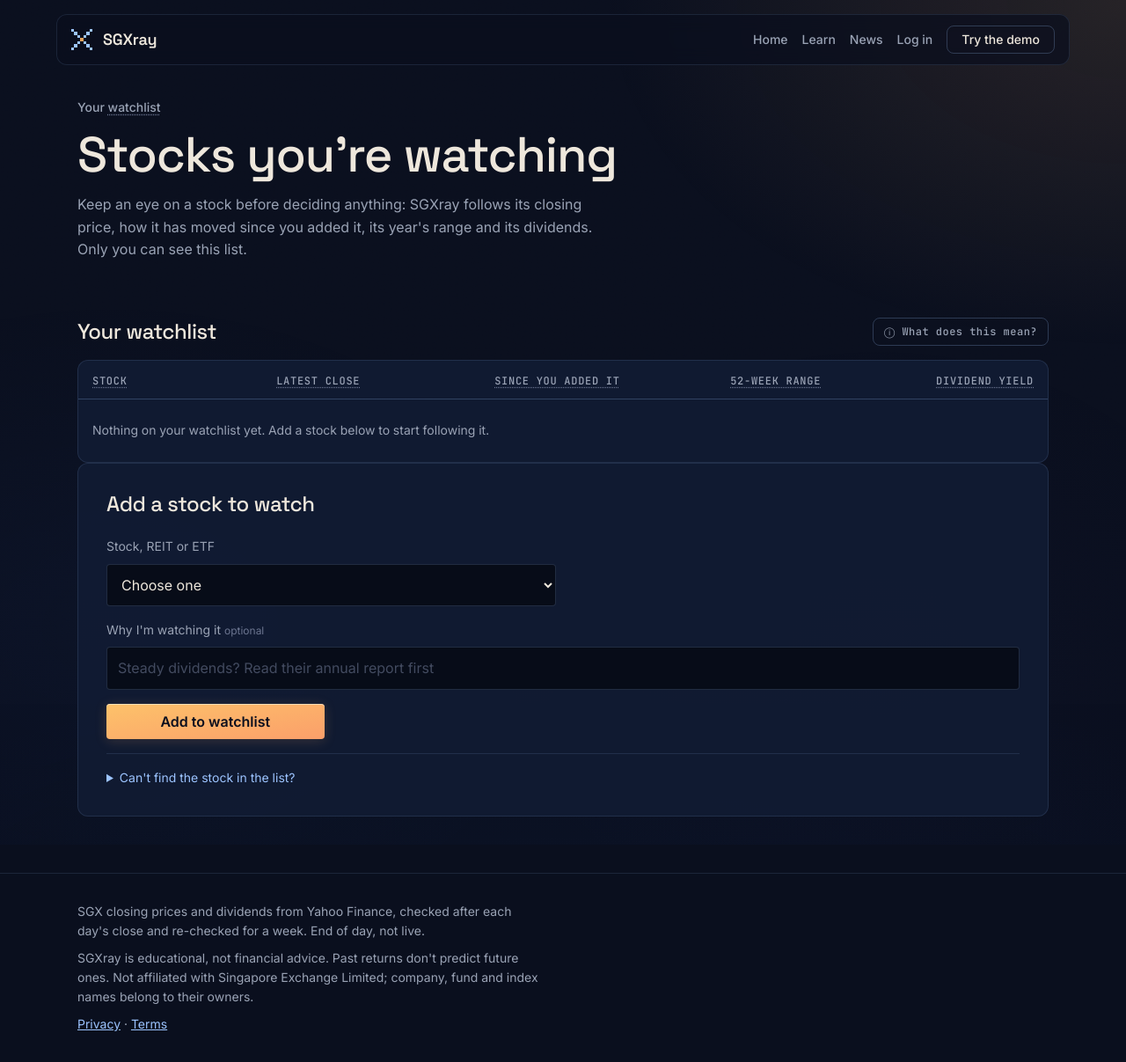
After one commit to DanielLimJunWei/SGXray, a Flask app: template templates/watchlist.html in a window 1280 px wide. The commit adds this page. Shown: the whole page at 88% size. Run offline with Flask 3, Linux system fonts and the light colour scheme; the template is opened without the code that fills it, so the values that code supplies are empty; some libraries are stand-ins or nearby versions.

Commit message:
Add a watchlist: follow stocks before buying, with the move since you added them, the 52-week range and dividend yield

```diff
--- a/app.py
+++ b/app.py
@@ -436,13 +436,73 @@ def create_app(db_path=None):
         db.log_security_event(conn, "plan_deleted", uid, request.remote_addr)
         return redirect(url_for("trades_page", plan_deleted=1) + "#plans")
 
+    # ---------- Watchlist (s14): stocks you're researching ----------
+    # Your own list only: the user id always comes from the session. A stock code in the address is checked against
+    # SGXray's list of stocks; anything else is a 404.
+
+    @app.get("/watchlist")
+    @login_required
+    def watchlist_page():
+        return _watchlist_page(get_db(), g.user["id"])
+
+    @app.post("/watchlist")
+    @login_required
+    def watch_stock():
+        conn, uid = get_db(), g.user["id"]
+        ticker = request.form.get("ticker", "")[:16]
+        note = trades.clean_note(request.form.get("note", ""))
+        if ticker not in {r["ticker"] for r in db.get_instruments(conn)}:
+            return _watchlist_page(conn, uid, problem="Choose a stock, REIT or ETF from the list."), 422
+        if len(note) > trades.NOTE_MAX:
+            return _watchlist_page(conn, uid, problem="That note is longer than 280 characters. Shorten it a little.",
+                                   values={"ticker": ticker, "note": note}), 422
+        if len(db.get_watchlist(conn, uid)) >= db.WATCH_MAX:
+            return _watchlist_page(conn, uid, problem=f"Your watchlist is full ({db.WATCH_MAX} stocks). Remove one "
+                                   "you've finished researching first."), 422
+        if not db.watch(conn, uid, ticker, sgtime.today().isoformat(), note):
+            return redirect(url_for("watchlist_page", already=ticker))
+        # Its year of prices and dividends now, so the page is complete straight away. Only the missing days are
+        # fetched (often none), and only from Yahoo, for a stock already in SGXray's list.
+        current_app.config["MARKET_DOWNLOAD"](conn, [ticker])
+        return redirect(url_for("watchlist_page", watched=ticker))
+
+    @app.post("/watchlist/<ticker>/remove")
+    @login_required
+    def unwatch_stock(ticker):
+        db.unwatch(get_db(), g.user["id"], ticker[:16]) or abort(404)
+        return redirect(url_for("watchlist_page", removed=ticker[:16]))
+
+    @app.post("/watchlist/<ticker>/note")
+    @login_required
+    def watch_note(ticker):
+        note = trades.clean_note(request.form.get("note", ""))
+        if len(note) > trades.NOTE_MAX:
+            return redirect(url_for("watchlist_page", note="long"))
+        db.set_watch_note(get_db(), g.user["id"], ticker[:16], note) or abort(404)
+        return redirect(url_for("watchlist_page", note="saved" if note else "cleared"))
+
+    def _watchlist_page(conn, uid, problem=None, values=None, lookup_error=None, lookup_code=None):
+        import watchlist
+        rows = watchlist.rows(conn, uid)
+        names = {r["ticker"]: r["name"] for r in db.get_instruments(conn)}
+        flash_ticker = request.args.get("watched") or request.args.get("already") or request.args.get("removed")
+        watched = {r["ticker"] for r in rows}
+        return render_template("watchlist.html", rows=rows, ex=watchlist.explain(rows), problem=problem,
+                               values=values or {"ticker": request.args.get("added", "")},
+                               tickers=[t for t in db.get_instruments(conn) if t["ticker"] not in watched],
+                               flash=next((k for k in ("watched", "already", "removed") if request.args.get(k)), None),
+                               flash_name=names.get(flash_ticker, flash_ticker), note_flash=request.args.get("note"),
+                               added=request.args.get("added"), full=len(rows) >= db.WATCH_MAX,
+                               lookup_error=lookup_error, lookup_code=lookup_code, watch_max=db.WATCH_MAX)
+
     @app.post("/trades/lookup")
     @login_required
     def lookup_ticker():
         """Adds any SGX stock, REIT or ETF to the picker, after checking it on Yahoo (w309)."""
         conn, uid = get_db(), g.user["id"]
         typed = request.form.get("code", "")[:16]
-        back = "practice_trades" if request.form.get("then") == "practice" else "trades_page"   # only these two
+        back = {"practice": "practice_trades", "watchlist": "watchlist_page"}.get(request.form.get("then"),
+                                                                                  "trades_page")   # only these three
         ticker = lookup.normalise(typed)
         if ticker is None:
             return _lookup_failed(conn, uid, typed, "An SGX code is up to 6 letters and numbers, like C6L or D05.")
@@ -465,6 +525,8 @@ def create_app(db_path=None):
         return redirect(url_for(back, added=ticker))
 
     def _lookup_failed(conn, uid, typed, message, status=422):
+        if request.form.get("then") == "watchlist":
+            return _watchlist_page(conn, uid, lookup_error=message, lookup_code=typed), status
         if request.form.get("then") == "practice":
             return _practice_trades_page(conn, _twin(), {"side": "BUY"}, None, lookup_error=message,
                                          lookup_code=typed), status
@@ -1066,7 +1128,7 @@ def _load_user_and_check_csrf():
 # Saved changes counted against ratelimit.CHANGES_PER_HOUR (logins, sign-ups and lookups have their own limits).
 CHANGE_ENDPOINTS = {"trades_page", "add_existing", "edit_trade", "delete_trade", "add_plan", "stop_plan", "delete_plan",
                     "trade_note", "practice_note", "practice_trades", "practice_undo", "practice_fees", "practice_reset",
-                    "lesson_done"}
+                    "lesson_done", "watch_stock", "unwatch_stock", "watch_note"}
 
 
 def _rate_limit():
--- a/src/move_to_postgres.py
+++ b/src/move_to_postgres.py
@@ -22,7 +22,7 @@ import lessons
 from updater import JOB_SQL
 
 SHARED = ["instruments", "prices", "dividends", "corporate_actions", "announced_dividends", "news", "news_tickers"]
-ACCOUNTS = ["users", "plans", "trades", "lesson_reads"]          # in this order: each points at the one before
+ACCOUNTS = ["users", "plans", "trades", "lesson_reads", "watchlist"]   # in this order: each points at the one before
 NEVER = {"sessions", "login_attempts", "password_resets", "security_log", "jobs"}
 
 
@@ -43,6 +43,9 @@ def copy(src_path, accounts=False):
     with dst:                                                       # all of it, or none of it
         for table in SHARED + ACCOUNTS:
             cols = sorted(db.columns(dst, table) & {r["name"] for r in src.execute(f"PRAGMA table_info({table})")})
+            if not cols:                                            # an older file without this table: nothing to copy
+                counts[table] = 0
+                continue
             sql = f"SELECT {', '.join(cols)} FROM {table}"
             args = ()
             if table in ACCOUNTS and users is not None:             # shared data only: just the demo's rows
--- a/src/updater.py
+++ b/src/updater.py
@@ -158,7 +158,9 @@ def download_all(conn):
     seed_instruments(conn)
     import news
     # Companies in the last week's headlines too, so Market today can show how they moved.
-    tickers = sorted(set(db.get_traded_tickers(conn)) | {market.BENCHMARK} | set(news.recent_tickers(conn)))
+    # And every watched stock (s14), so the watchlist shows the latest close too.
+    tickers = sorted(set(db.get_traded_tickers(conn)) | {market.BENCHMARK} | set(news.recent_tickers(conn))
+                     | set(db.watched_tickers(conn)))
     actions = market.update_actions(conn, tickers)          # splits first: prices are un-adjusted with them
     prices = market.update_prices(conn, tickers)
     results = actions + prices + market.update_dividends(conn, tickers)
--- a/static/css/site.css
+++ b/static/css/site.css
@@ -1053,3 +1053,25 @@ details[open]::details-content { block-size: auto; }
 .div-cal-none { font-size: var(--text-sm); color: var(--color-text-faint); }
 @media (max-width: 900px) { .div-cal { grid-template-columns: repeat(3, minmax(0, 1fr)); } }
 @media (max-width: 560px) { .div-cal { grid-template-columns: repeat(2, minmax(0, 1fr)); } }
+
+/* Watchlist (s14): the same 52-week bar as the dashboard, on its own line in a table cell; your note under the name. */
+.watch-range { display: block; width: 8rem; margin: var(--space-2) 0 var(--space-2); }
+.watch .data td { vertical-align: top; }
+.watch .data td .sub { white-space: normal; max-width: 14rem; margin-left: auto; }   /* notes wrap, numbers don't */
+.watch .data td:first-child .sub { margin-left: 0; max-width: 22rem; }
+.watch .data td:first-child { white-space: normal; min-width: 16rem; }
+.watch-remove { display: inline-block; margin-left: var(--space-3); }
+.watch .note-edit { display: inline-block; }
+.watch-note { display: block; margin-top: var(--space-2); color: var(--color-text); font-size: var(--text-sm); max-width: 22rem; }
+/* Phones: each watched stock becomes a card, every number with its own label, instead of a table to scroll sideways. */
+@media (max-width: 560px) {
+  .watch .data thead { display: none; }
+  .watch .data, .watch .data tbody, .watch .data tr, .watch .data td { display: block; width: 100%; }
+  .watch .data tr { padding: var(--space-3) 0; border-bottom: 1px solid var(--color-line); }
+  .watch .data td { text-align: left; border: 0; padding: var(--space-1) var(--space-4); }
+  .watch .data td[data-label]::before { content: attr(data-label); display: block; font: 500 var(--text-xs)/1.4 var(--font-sans);
+    color: var(--color-text-faint); text-transform: none; }
+  .watch .data td .sub { margin-left: 0; max-width: none; }
+  .watch .data td:first-child { min-width: 0; }
+  .watch-range { width: 100%; max-width: 14rem; }
+}
--- a/templates/base.html
+++ b/templates/base.html
@@ -33,6 +33,7 @@
     {% if request.endpoint != "home" %}<a class="nav-link" href="{{ url_for('home') }}">Home</a>{% endif %}
     {% if current_user %}
     <a class="nav-link" href="{{ url_for('portfolio') }}">Your portfolio</a>
+    <a class="nav-link" href="{{ url_for('watchlist_page') }}">Watchlist</a>
     <a class="nav-link" href="{{ url_for('practice_page') }}">Practice</a>
     <a class="nav-link" href="{{ url_for('learn') }}">Learn</a>
     <a class="nav-link" href="{{ url_for('market_today') }}">News</a>
@@ -54,6 +55,7 @@
     <a href="{{ url_for('home') }}"{% if here == "home" %} aria-current="page"{% endif %}>Home</a>
     {% if current_user %}
     <a href="{{ url_for('portfolio') }}"{% if here in ("portfolio", "trades_page", "edit_trade", "delete_trade") %} aria-current="page"{% endif %}>Your portfolio</a>
+    <a href="{{ url_for('watchlist_page') }}"{% if here == "watchlist_page" %} aria-current="page"{% endif %}>Watchlist</a>
     <a href="{{ url_for('practice_page') }}"{% if here in ("practice_page", "practice_trades", "practice_reset") %} aria-current="page"{% endif %}>Practice</a>
     <a href="{{ url_for('learn') }}"{% if here in ("learn", "lesson", "ready") %} aria-current="page"{% endif %}>Learn</a>
     <a href="{{ url_for('market_today') }}"{% if here == "market_today" %} aria-current="page"{% endif %}>News</a>
--- a/templates/privacy.html
+++ b/templates/privacy.html
@@ -10,7 +10,7 @@
 {% block content %}
 <div class="page wrap legal">
   <header class="page-head">
-    <p class="eyebrow">Privacy notice · last changed 25 November 2026</p>
+    <p class="eyebrow">Privacy notice · last changed 26 November 2026</p>
     <h1>What SGXray keeps, and why</h1>
     <p class="muted">SGXray is a learning and portfolio-tracking site for people investing in Singapore. It keeps as
       little about you as it can, never sells it, and shows no ads. This page follows Singapore's Personal Data
@@ -23,6 +23,7 @@
       <div><dt>Your email address</dt><dd>To log you in, and to send a password-reset link if you ask for one. Nothing else: no newsletters, no marketing.</dd></div>
       <div><dt>Your password</dt><dd>Never the password itself: only a scrambled, salted version (a scrypt hash) that can check it but can't be turned back into it.</dd></div>
       <div><dt>Your trades, notes and monthly plans</dt><dd>What you type in, to work out your portfolio. Your practice portfolio is kept the same way, apart from your real one.</dd></div>
+      <div><dt>Your watchlist</dt><dd>The stocks you add, the day you added each and any note you write, so the watchlist can show how they've moved. Only you can see it.</dd></div>
       <div><dt>Lessons you've finished</dt><dd>Only which ones and when, so Learn can show your progress. Not how you answered anything.</dd></div>
       <div><dt>Security records</dt><dd>When you sign up, log in or out, change your password or your trades, with the network address it came from: kept 180 days, to spot and stop break-ins. Failed log-in counts are kept one day at most.</dd></div>
       <div><dt>A login cookie</dt><dd>One cookie, holding a random session number, so you stay logged in for up to 7 days. It's needed for the site to work. There are no tracking, analytics or advertising cookies.</dd></div>
--- /dev/null
+++ b/templates/watchlist.html
@@ -0,0 +1,137 @@
+{% extends "base.html" %}
+{% from "_explain.html" import explain_buttons %}
+{% from "_term.html" import term, term_popups %}
+{% block title %}Watchlist · SGXray{% endblock %}
+
+{#- The watchlist (s14): stocks you're researching. Facts to look at, never advice. Every cell is a number or a reason
+    in words (the page rule); an empty list says why in one full-width row. -#}
+{#- SGX prices: 3 decimals under $1 (penny stocks move in 0.1 cent steps), 2 from $1 up, as brokers show them. -#}
+{% macro price(x) %}{{ ("$%.3f" if x < 1 else "$%.2f")|format(x) }}{% endmacro %}
+{% block content %}
+<div class="page wrap watch">
+  <header class="page-head">
+    <p class="eyebrow">Your {{ term("watchlist", "watchlist") }}</p>
+    <h1>Stocks you're watching</h1>
+    <p class="muted">Keep an eye on a stock before deciding anything: SGXray follows its closing price, how it has moved
+      since you added it, its year's range and its dividends. Only you can see this list.</p>
+  </header>
+
+  {% if flash == "watched" %}<p class="form-ok" role="status">{{ flash_name }} is on your watchlist.</p>
+  {% elif flash == "already" %}<p class="form-note" role="status">{{ flash_name }} was already on your watchlist.</p>
+  {% elif flash == "removed" %}<p class="form-ok" role="status">{{ flash_name }} is off your watchlist.</p>{% endif %}
+  {% if note_flash == "saved" %}<p class="form-ok" role="status">Note saved.</p>
+  {% elif note_flash == "cleared" %}<p class="form-ok" role="status">Note removed.</p>
+  {% elif note_flash == "long" %}<p class="form-error" role="alert">That note is longer than 280 characters, so it wasn't saved. Shorten it a little and save again.</p>{% endif %}
+
+  <section class="block" aria-labelledby="watch-title">
+    <div class="section-head">
+      <h2 id="watch-title">Your watchlist</h2>
+      {{ explain_buttons(ex, "watch", "Your watchlist") }}
+    </div>
+    <div class="panel table-wrap">
+      <table class="data">
+        <thead>
+          <tr><th scope="col">{{ term("ticker", "Stock") }}</th><th scope="col">{{ term("closing-price", "Latest close") }}</th>
+              <th scope="col">{{ term("since-added", "Since you added it") }}</th><th scope="col">{{ term("week52", "52-week range") }}</th>
+              <th scope="col">{{ term("yield", "Dividend yield") }}</th></tr>
+        </thead>
+        <tbody>
+          {% for r in rows %}
+          <tr>
+            <td><b>{{ r.ticker }}</b><span class="sub">{{ r.name }}</span>
+              <span class="sub">added {{ r.added_on|longdate }} · {% if r.owned %}you own {{ "{:,}".format(r.owned) }} shares{% else %}{{ term("not-owned", "you don't own any") }}{% endif %}</span>
+              {% if r.note %}<span class="watch-note">{{ r.note }}</span>{% endif %}
+              <details class="note-edit">
+                <summary>{{ "Edit note" if r.note else "Add a note" }}</summary>
+                <form method="post" action="{{ url_for('watch_note', ticker=r.ticker) }}" class="note-form">
+                  <input type="hidden" name="csrf" value="{{ csrf_token() }}">
+                  <label class="visually-hidden" for="wnote-{{ loop.index }}">Why I'm watching {{ r.ticker }}</label>
+                  <input id="wnote-{{ loop.index }}" name="note" type="text" maxlength="280" autocomplete="off" value="{{ r.note }}" placeholder="Why I'm watching it, in a line">
+                  <button class="btn btn-ghost compact" type="submit">Save note</button>
+                  {% if r.note %}<span class="note-hint">Empty the box and save to remove the note.</span>{% endif %}
+                </form>
+              </details>
+              <form method="post" action="{{ url_for('unwatch_stock', ticker=r.ticker) }}" class="watch-remove">
+                <input type="hidden" name="csrf" value="{{ csrf_token() }}">
+                <button class="link-btn" type="submit" aria-label="Remove {{ r.ticker }} from your watchlist">Remove</button>
+              </form>
+            </td>
+            {% if r.close is none %}
+            <td data-label="Latest close">{{ term("no-price") }}</td>
+            {% else %}
+            <td data-label="Latest close">{{ price(r.close) }}<span class="sub">{{ r.close_date|longdate }}</span></td>
+            {% endif %}
+            {% if r.since is not none %}
+            <td data-label="Since you added it" class="{{ r.since|trend }}">{{ r.since|pct }}<span class="sub">from {{ r.since_from|longdate }}</span></td>
+            {% else %}
+            <td data-label="Since you added it">{{ term(r.since_reason) }}</td>
+            {% endif %}
+            {% if r.range %}
+            <td data-label="52-week range">
+              <span class="range-bar watch-range" role="img" aria-label="{{ price(r.range.now) }} is {{ (r.range.position * 100)|round|int }}% of the way from the 52-week low to the high"><svg class="range-mark" aria-hidden="true" focusable="false"><circle cx="{{ (r.range.position * 100)|round(1) }}%" cy="50%" r="4"/></svg></span>
+              {{ price(r.range.low) }} to {{ price(r.range.high) }}
+              <span class="sub">now {{ "{:.0%}".format(r.range.position) }} of the way up{% if not r.range.full_year %}, under a year of prices{% endif %}</span>
+            </td>
+            {% else %}
+            <td data-label="52-week range">{{ term(r.range_reason) }}</td>
+            {% endif %}
+            {% if r.close is none %}
+            <td data-label="Dividend yield">{{ term("no-price") }}</td>
+            {% elif r.payouts_12m %}
+            <td data-label="Dividend yield">{{ r.yield|pct(False) }}<span class="sub">${{ "%g"|format(r.per_share_12m) }} a share, {{ r.payouts_12m }} payout{{ "s" if r.payouts_12m != 1 }} in 12 months</span>
+              {% if r.next_ex %}<span class="sub">next {{ term("ex-date", "ex-date") }} {{ r.next_ex|longdate }}, {{ term("announced", "announced") }}</span>{% endif %}</td>
+            {% else %}
+            <td data-label="Dividend yield">0.00%<span class="sub">no dividend in the last 12 months</span>
+              {% if r.next_ex %}<span class="sub">next {{ term("ex-date", "ex-date") }} {{ r.next_ex|longdate }}, {{ term("announced", "announced") }}</span>{% endif %}</td>
+            {% endif %}
+          </tr>
+          {% else %}
+          <tr class="empty-row"><td colspan="5">Nothing on your watchlist yet. Add a stock below to start following it.</td></tr>
+          {% endfor %}
+        </tbody>
+      </table>
+    </div>
+  </section>
+
+  <section class="panel trade-add" id="watch-add" aria-labelledby="watch-add-title">
+    <h2 id="watch-add-title">Add a stock to watch</h2>
+    {% if full %}
+    <p class="muted">Your watchlist has {{ watch_max }} stocks, the most it holds. Remove one you've finished researching to add another.</p>
+    {% else %}
+    {% if problem %}<p class="form-error" role="alert">{{ problem }}</p>{% endif %}
+    <form method="post" action="{{ url_for('watch_stock') }}" class="trade-form" novalidate>
+      <input type="hidden" name="csrf" value="{{ csrf_token() }}">
+      <div class="field field-stock">
+        <label for="w-ticker">Stock, REIT or ETF</label>
+        <select id="w-ticker" name="ticker" required>
+          <option value="" {% if not values.get("ticker") %}selected{% endif %} disabled>Choose one</option>
+          {% for group, label in [("stock", "Stocks"), ("reit", "REITs"), ("etf", "ETFs")] %}
+          <optgroup label="{{ label }}">
+            {% for t in tickers if t.type == group %}<option value="{{ t.ticker }}" {% if values.get("ticker") == t.ticker %}selected{% endif %}>{{ t.name }} ({{ t.ticker }})</option>{% endfor %}
+          </optgroup>
+          {% endfor %}
+        </select>
+      </div>
+      <div class="field field-note"><label for="w-note">Why I'm watching it <span class="optional">optional</span></label>
+        <input id="w-note" name="note" type="text" maxlength="280" autocomplete="off" value="{{ values.get('note', '') }}" placeholder="Steady dividends? Read their annual report first"></div>
+      <div class="trade-actions"><button class="btn btn-primary" type="submit">Add to watchlist</button></div>
+    </form>
+    <details class="lookup" id="lookup"{% if lookup_error or lookup_code %} open{% endif %}>
+      <summary>Can't find the stock in the list?</summary>
+      <form method="post" action="{{ url_for('lookup_ticker') }}#lookup" class="lookup-form">
+        <input type="hidden" name="csrf" value="{{ csrf_token() }}">
+        <input type="hidden" name="then" value="watchlist">
+        <label for="lookup-code">SGX code <span class="optional">like C6L for Singapore Airlines. It's on SGX's site and in your broker's app</span></label>
+        <div class="lookup-row">
+          <input id="lookup-code" name="code" type="text" autocomplete="off" autocapitalize="characters" spellcheck="false" maxlength="16" value="{{ lookup_code or '' }}" placeholder="C6L">
+          <button class="btn btn-ghost" type="submit">Look it up</button>
+        </div>
+        {% if lookup_error %}<p class="form-error" role="alert">{{ lookup_error }}</p>{% endif %}
+      </form>
+    </details>
+    {% endif %}
+  </section>
+</div>
+{{ term_popups() }}
+<script src="{{ url_for('static', filename='js/lookup.js') }}" defer></script>
+{% endblock %}
```
Also changed, not shown: docs/security-audits.md (+1 -0 lines), src/db.py (+52 -1 lines), src/glossary.py (+13 -0 lines), src/market.py (+6 -2 lines), src/watchlist.py (added, +133 -0 lines), tests/test_watchlist.py (added, +183 -0 lines).
